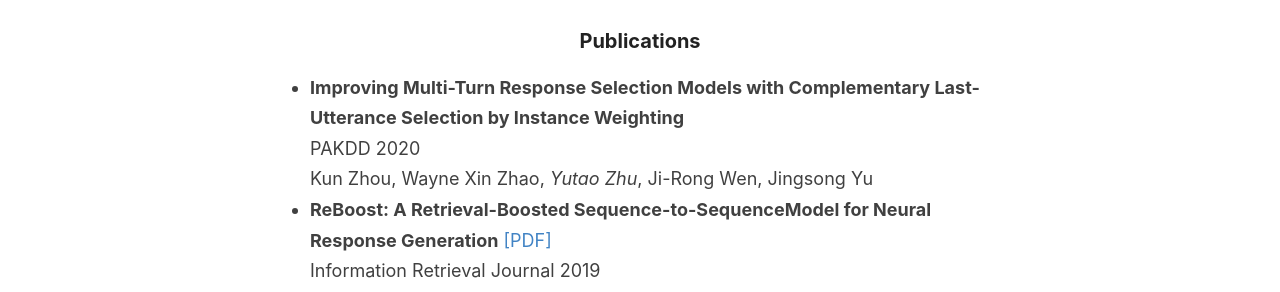
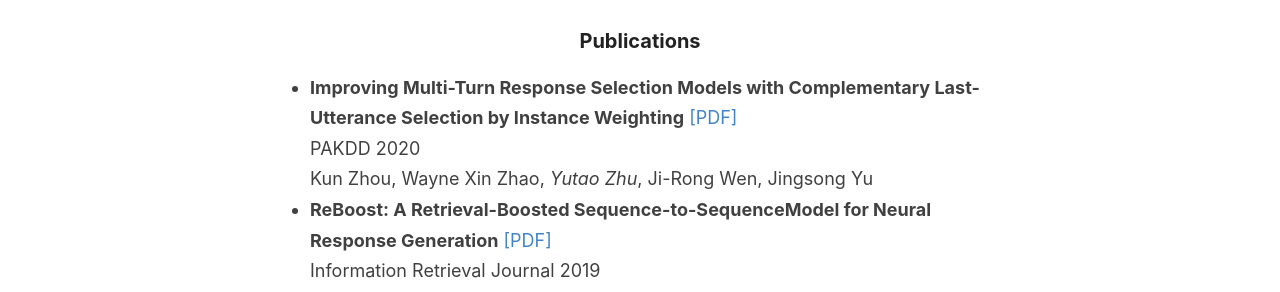
Before and after one commit to DaoD/homepage, a Jekyll site: the page built from index.md, in a window 1280 px wide. Shown: the part 382-674 px from the top of the page. Built offline with Jekyll 4.4.1, drawn with Linux system fonts in a browser that asks for light colours; our own code applies the rules of GitHub Pages for plain Markdown files.

Commit message:
Update index.md

```diff
--- a/index.md
+++ b/index.md
@@ -3,7 +3,7 @@ My research interests are in natural language processing (NLP) and machine learn
 I obtained my master (2019) and bachelor (2016) degree from Renmin University of China, where I worked with Prof. [Zhicheng Dou](http://playbigdata.ruc.edu.cn/dou) and [Ji-Rong Wen](https://scholar.google.com/citations?user=tbxCHJgAAAAJ) on various NLP problems.
 
 ### Publications
-- **Improving Multi-Turn Response Selection Models with Complementary Last-Utterance Selection by Instance Weighting**
+- **Improving Multi-Turn Response Selection Models with Complementary Last-Utterance Selection by Instance Weighting** [\[PDF\]](https://arxiv.org/pdf/2002.07397.pdf)
 PAKDD 2020
 Kun Zhou, Wayne Xin Zhao, _Yutao Zhu_, Ji-Rong Wen, Jingsong Yu
 - **ReBoost: A Retrieval-Boosted Sequence-to-SequenceModel for Neural Response Generation** [\[PDF\]](https://link.springer.com/content/pdf/10.1007%2Fs10791-019-09364-x.pdf)
```
